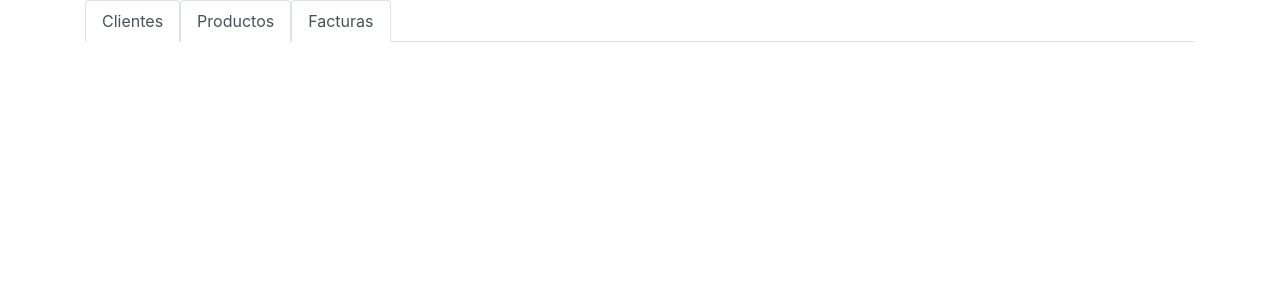
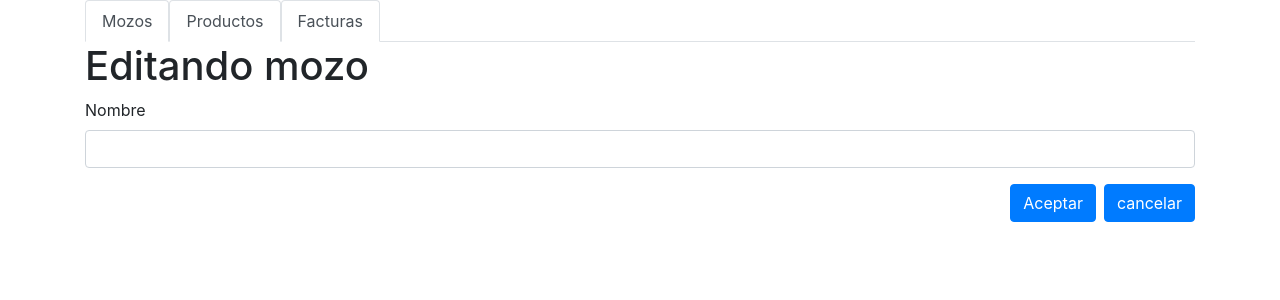
Before and after one commit to PepoPalo/Final-Laboratorio-IV, a React (Create React App) app in the folder frontend/mi-menu/: page /mozos/1 in a window 1280 px wide. Shown: the top 300 px of the page. Built offline with nearby package versions, Linux system fonts and the light colour scheme; no server answers.

Commit message:
Componente Mozo agregador

```diff
--- a/frontend/mi-menu/src/App.js
+++ b/frontend/mi-menu/src/App.js
@@ -6,8 +6,8 @@ import { Link, Switch, Route, BrowserRouter as Router } from "react-router-dom";
 import { ProductoListado } from './componentes/producto/ProductoListado.js';
 import { ProductoForm } from "./componentes/producto/ProductoForm.js";
 
-// import { ClienteListado } from "./componentes/cliente/ClienteListado.js";
-// import { ClienteForm } from "./componentes/cliente/ClienteForm.js";
+import { MozoListado } from "./componentes/mozo/MozoListado.js";
+import { MozoForm } from "./componentes/mozo/MozoForm.js";
 
 // import { FacturaForm } from "./componentes/factura/FacturaForm.js";
 // import { FacturaListado } from "./componentes/factura/FacturaListado.js";
@@ -22,7 +22,7 @@ export default function App() {
         <div className="App">
           <ul className="nav nav-tabs">
             <li className="nav-item">
-              <Link className="nav-link active" to="/clientes">Clientes</Link>
+              <Link className="nav-link active" to="/mozos">Mozos</Link>
             </li>
             <li className="nav-item dropdown">
               <Link className="nav-link active" to="/productos">Productos</Link>
@@ -37,9 +37,9 @@ export default function App() {
         </div>
         <Switch>
 
-          {/* <Route path="/clientes/nuevo" component={ClienteForm}></Route>
-          <Route path="/clientes/:id" component={ClienteForm}></Route>
-          <Route path="/clientes" component={ClienteListado}></Route> */}
+          <Route path="/mozos/nuevo" component={MozoForm}></Route>
+          <Route path="/mozos/:id" component={MozoForm}></Route>
+          <Route path="/mozos" component={MozoListado}></Route>
 
           <Route path="/productos/nuevo" component={ProductoForm}></Route>
           <Route path="/productos/:id" component={ProductoForm} ></Route>
--- /dev/null
+++ b/frontend/mi-menu/src/componentes/mozo/MozoForm.js
@@ -0,0 +1,70 @@
+import React, { useState, useEffect } from 'react';
+import { useHistory, useParams } from 'react-router-dom';
+import axios from 'axios';
+
+export function MozoForm() {
+
+    const { id } = useParams()
+    const history = useHistory()
+
+    const [mozo, setMozo] = useState({
+        numero: '',
+        nombre: ''
+    })
+
+    useEffect(() => {
+        if (id) {
+            axios.get(`http://localhost:5000/mozos/${id}`)
+                .then(response => setMozo(response.data))
+                .catch(error => alert(error))
+        }
+    }, [])
+
+function handleOnChange(event, campo) {
+        setMozo({
+            ...mozo,
+            [campo]: event.target.value
+        })
+    }
+
+    function guardar(event) {
+
+        event.preventDefault()
+        event.stopPropagation()
+        if (id) {
+            axios.put(`http://localhost:5000/mozos/${id}`, mozo)
+                .then(response => {
+                    alert("se ha modificado el registro")
+                    history.push("/mozos/")
+                })
+                .catch(error => alert(error))
+        }
+        else {
+            axios.post("http://localhost:5000/mozos/", mozo)
+                .then(response => {
+                    alert("se ha agregado el registro")
+                    history.push("/mozos/")
+                }).catch(error => alert(error))
+        }
+    }
+    return (
+        <>
+            {id && <h1>Editando mozo</h1>}
+            {!id && <h1>Nuevo mozo</h1>}
+            <form onSubmit={(event) => guardar(event)}>
+                <div className="form-group">
+                    <label>Nombre</label>
+                    <input type="text" className="form-control" value={mozo.nombre} onChange={(event) => handleOnChange(event, 'nombre')} />
+                </div>
+
+                <div className="float-right">
+                    <button type="submit" className="btn btn-primary mr-2">Aceptar</button>
+                    <button onClick={() => history.push("/mozos/")} className="btn btn-primary">cancelar</button>
+                </div>
+
+            </form>
+
+
+        </>
+    );
+}
--- /dev/null
+++ b/frontend/mi-menu/src/componentes/mozo/MozoListado.js
@@ -0,0 +1,66 @@
+import React, { useEffect, useState } from 'react';
+import { Link } from 'react-router-dom';
+import axios from 'axios';
+
+
+export function MozoListado() {
+  const [lista, setLista] = useState([])
+  useEffect(() => {
+    getMozos()
+  }, [])
+
+  function getMozos() {
+    axios.get("http://localhost:5000/mozos/")
+      .then((response) => setLista(response.data.filter(mozo => mozo.numero != null)))
+      .catch((error) => alert(error))
+
+  }
+
+
+  function borrar(id) {
+    axios.delete(`http://localhost:5000/mozos/${id}`)
+      .then((response) => {
+        alert("Registro borrado correctamente")
+        getMozos()
+      })
+      .catch(error => alert(error))
+  }
+
+
+
+  return (
+    <div>
+      <h1>Mozos</h1>
+      <table className="table">
+        <thead>
+          <tr>
+            <th>Numero</th>
+            <th>Nombre</th>
+            <th></th>
+          </tr>
+        </thead>
+        <tbody>
+          {lista.length > 0 && (
+            lista.map(item => (
+              <tr key={item.numero}>
+                <td>{item.numero}</td>
+                <td>{item.nombre}</td>
+                <td>
+                  <Link className="btn btn-primary" to={"/mozos/" + item.numero}>Editar</Link> &nbsp;
+                    <button className="btn btn-primary" onClick={() => borrar(item.numero)}>Borrar</button>
+                </td>
+              </tr>))
+          )}
+          {lista.length === 0 && (
+            <tr>
+              <td colSpan="3">
+                <h2>No hay datos</h2>
+              </td>
+            </tr>
+          )}
+        </tbody>
+      </table>
+      <Link className="btn btn-success" to="/mozos/nuevo/">Nuevo</Link>
+    </div>
+  )
+}
```
